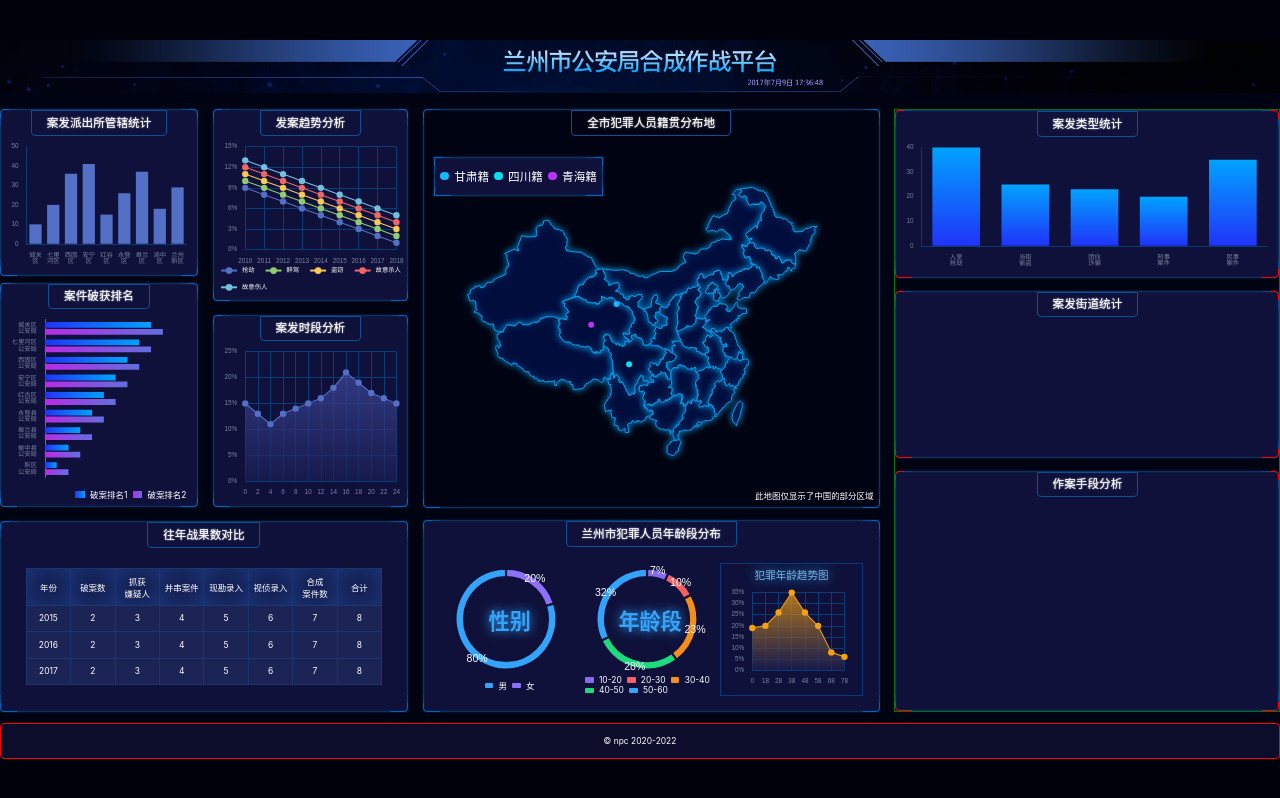
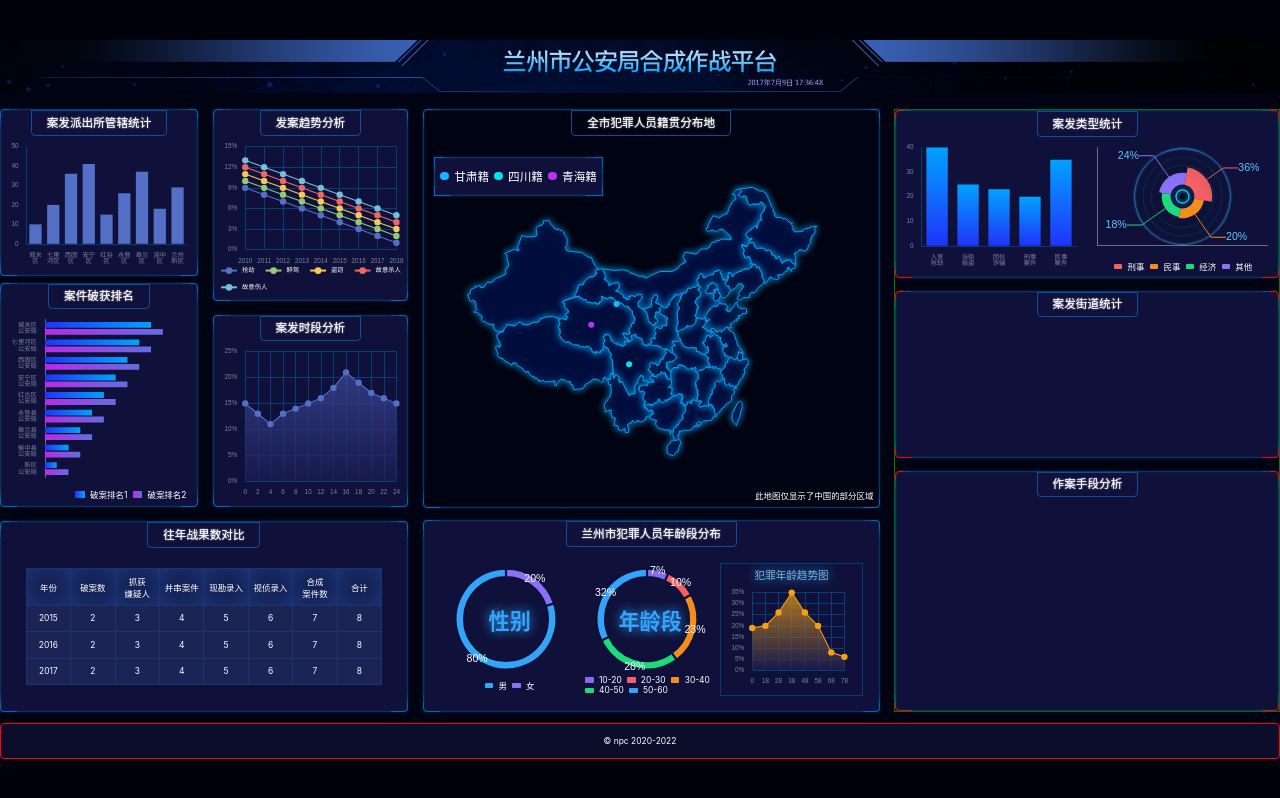
Before and after one commit to chen-qionghua/bigScreen, a React (Vite) app: page /#/ in a window 1280 px wide. Built offline with nearby package versions, Linux system fonts and the light colour scheme.

Commit message:
chart11完成

```diff
--- a/src/components/chart-11.tsx
+++ b/src/components/chart-11.tsx
@@ -5,61 +5,199 @@ import {createEchartOptions} from '../shared/create-echart-options';
 console.log('ssssss')
 export const Chart11 =() => {
   const divRef = useRef(null)
+  const colors = ['#F46064', '#F38E1C', '#1CDB7C', '#8D70F8', '#33A4FA'];
   useEffect(() => {  let myChart = echarts.init(divRef.current);
 // 绘制图表
     myChart.setOption(createEchartOptions({
-      xAxis: {
-        data: ['城关区', '七里河区', '西固区', '安宁区', '红谷区', '永登区','皋兰区','渝中区','兰州新区'],
-        axisLabel:{
-          fontSize:px(12),
-          interval:0,
-          formatter(val){
-            if(val.length > 2){
-              const reallyVal = val.substring(0,2) +'\n' + val.substring(2,val.length);
-              return reallyVal
-            }else{
-              return val
-            }
+
+      color: colors,
+
+      series: [
+        {
+          startAngle: 80,
+          name: 'Access From',
+          type: 'pie',
+          radius: ['20%', '50%'],
+          avoidLabelOverlap: false,
+          label: {
+            show: true, position: 'outside', textStyle: {color: '#62c7ff', fontSize: px(20)},
+            distanceToLabelLine: 0,
+            formatter(options) {
+              return options.value * 100 + '%';
             }
           },
-        axisTick:{
-          show:false
+          roseType: 'area',
+          itemStyle: {},
+
+          emphasis: {
+            label: {
+              show: true,
             },
-        axisLine:{
-          lineStyle:{
-            color:"#083b70"
-          }
-        }
           },
-      yAxis: {
-        axisLabel:{
-          fontSize:px(12),
-          interval:0
+          labelLine: {
+            show: true,
+            showAbove: true,
+            length: 20,
           },
-        axisLine:{
-          show:true,
-          lineStyle:{
-            color:"#083b70"
-          }
+          data: [
+            {value: 0.36, name: '刑事案件'},
+            {value: 0.20, name: '民事案件'},
+            {value: 0.18, name: '经济案件'},
+            {value: 0.24, name: '其他案件'},
+          ]
         },
-        splitLine:{
-          show:false
-        }
+        {
+          name: 'Access From',
+          type: 'pie',
+          radius: ['10%', '12%'],
+          avoidLabelOverlap: false,
+          label: {
+            show: false,
+            position: 'center',
           },
-      series: [
+          emphasis: {
+            scale: false,
+          },
+          labelLine: {
+            show: false,
+          },
+          itemStyle: {
+            shadowBlur: 10,
+            shadowColor: '#00E3FF',
+          },
+          data: [
             {
-          name: '销量',
-          type: 'bar',
-          data: [10, 20, 36, 41, 15, 26, 37, 18, 29]
-        }
+              value: 1048,
+              name: 'Search Engine',
+              //   itemStyle:{
+              //     color:'#00E3FF'
+              // }
+              itemStyle: { normal: { color: '#00E3FF' }, emphasis: { color: '#00E3FF' } },
+            },
           ],
-
+        },
+        {
+          name: 'Access From',
+          type: 'pie',
+          radius: '5%',
+          data: [
+            {
+              value: 1048,
+              name: 'Search Engine',
+              itemStyle: { normal: { color: '#01091B' }, emphasis: { color: '#01091B' } },
+            },
+          ],
+          emphasis: {
+            scale: false,
+          },
+          label: {
+            show: false,
+          },
+        },
+        {
+          name: 'Access From',
+          type: 'pie',
+          radius: ['52%', '53%'],
+          avoidLabelOverlap: false,
+          label: {
+            show: false,
+            position: 'center',
+          },
+          emphasis: {
+            scale: false,
+          },
+          labelLine: {
+            show: false,
+          },
+          itemStyle: {
+            shadowBlur: 10,
+            shadowColor: '#073A48',
+          },
+          data: [
+            {
+              value: 1048,
+              name: 'Search Engine',
+              //   itemStyle:{
+              //     color:'#00E3FF'
+              // }
+              itemStyle: { normal: { color: '#073A48' }, emphasis: { color: '#073A48' } },
+            },
+          ],
+        },
+        {
+          name: 'Access From',
+          type: 'pie',
+          radius: ['66%', '67%'],
+          avoidLabelOverlap: false,
+          label: {
+            show: false,
+            position: 'center',
+          },
+          emphasis: {
+            scale: false,
+          },
+          labelLine: {
+            show: false,
+          },
+          itemStyle: {
+            shadowBlur: 10,
+            shadowColor: '#073A48',
+          },
+          data: [
+            {
+              value: 1048,
+              name: 'Search Engine',
+              //   itemStyle:{
+              //     color:'#00E3FF'
+              // }
+              itemStyle: { normal: { color: '#073A48' }, emphasis: { color: '#073A48' } },
+            },
+          ],
+        },
+        {
+          name: 'Access From',
+          type: 'pie',
+          radius: ['80%', '81%'],
+          avoidLabelOverlap: false,
+          label: {
+            show: false,
+            position: 'center',
+          },
+          emphasis: {
+            scale: false,
+          },
+          labelLine: {
+            show: false,
+          },
+          itemStyle: {
+            shadowBlur: 2,
+            shadowColor: '#61c5ff',
+          },
+          data: [
+            {
+              value: 1048,
+              name: 'Search Engine',
+              //   itemStyle:{
+              //     color:'#00E3FF'
+              // }
+              itemStyle: { normal: { color: '#0b75c6' }, emphasis: { color: '#073A48' } },
+            },
+          ],
+        },
+      ],
     }));},[])
 
   return (
-    <div className="bordered 管辖统计">
-      <h2>案发派出所管辖统计</h2>
-      <div ref={divRef}className="chart"></div>
+    <div className="年龄段-图1">
+      <div className="chart">
+        <div className="main" ref={divRef}/>
+      </div>
+      <div className="legend">
+        <span style={{background: colors[0]}} />刑事
+        <span style={{background: colors[1]}} />民事
+        <span style={{background: colors[2]}} />经济
+        <span style={{background: colors[3]}} />其他
+      </div>
     </div>
   )
 }
--- a/src/pages/home.tsx
+++ b/src/pages/home.tsx
@@ -49,7 +49,7 @@ export const Home = () => {
             <h2>案发类型统计</h2>
             <div className="charts">
               <Chart10/>
-              {/*<Chart11/>*/}
+              <Chart11/>
             </div>
           </div>
           <div className="bordered row2 案发街道">
```
Lines whose indentation alone changed are shown as unchanged.
